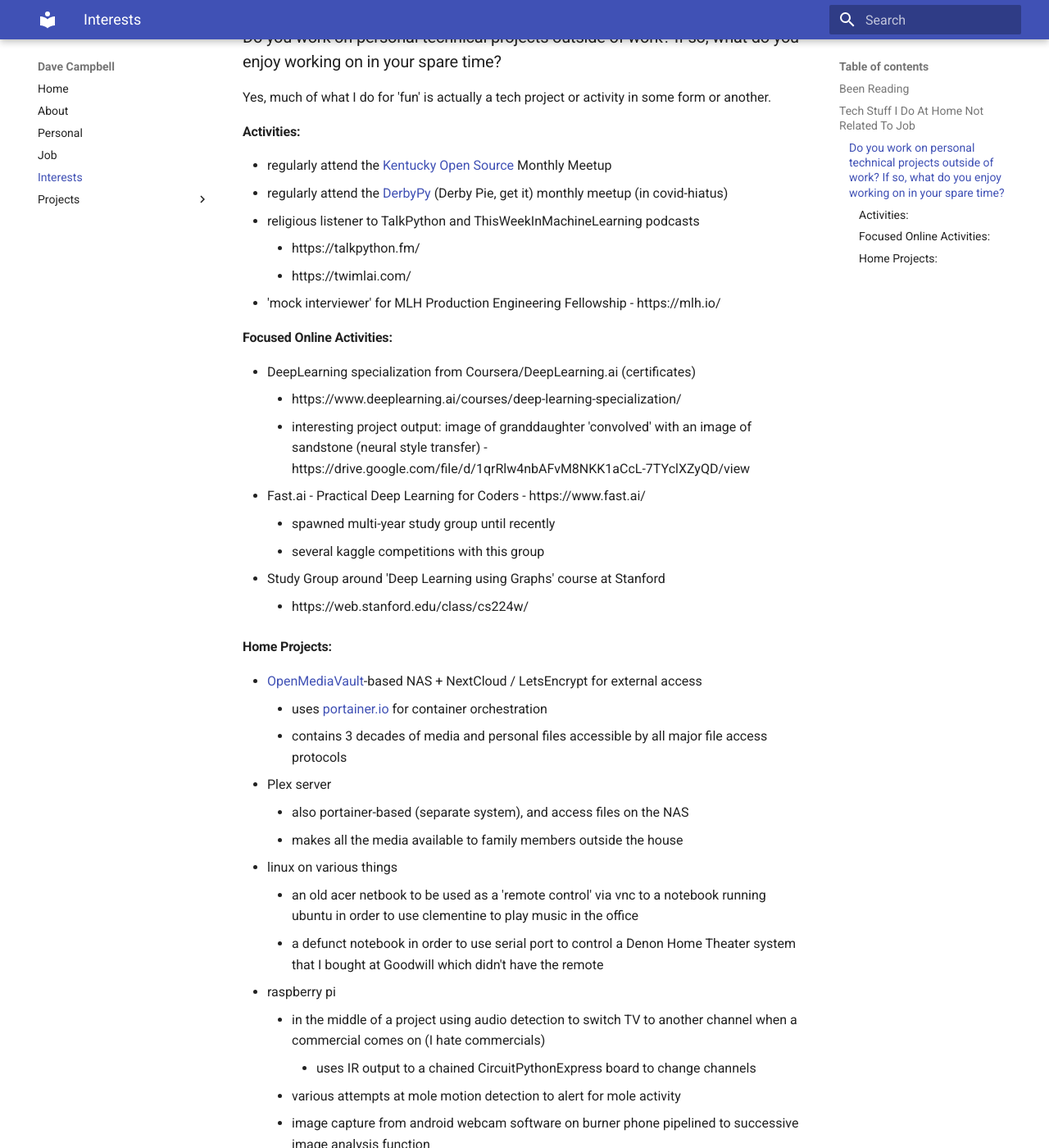
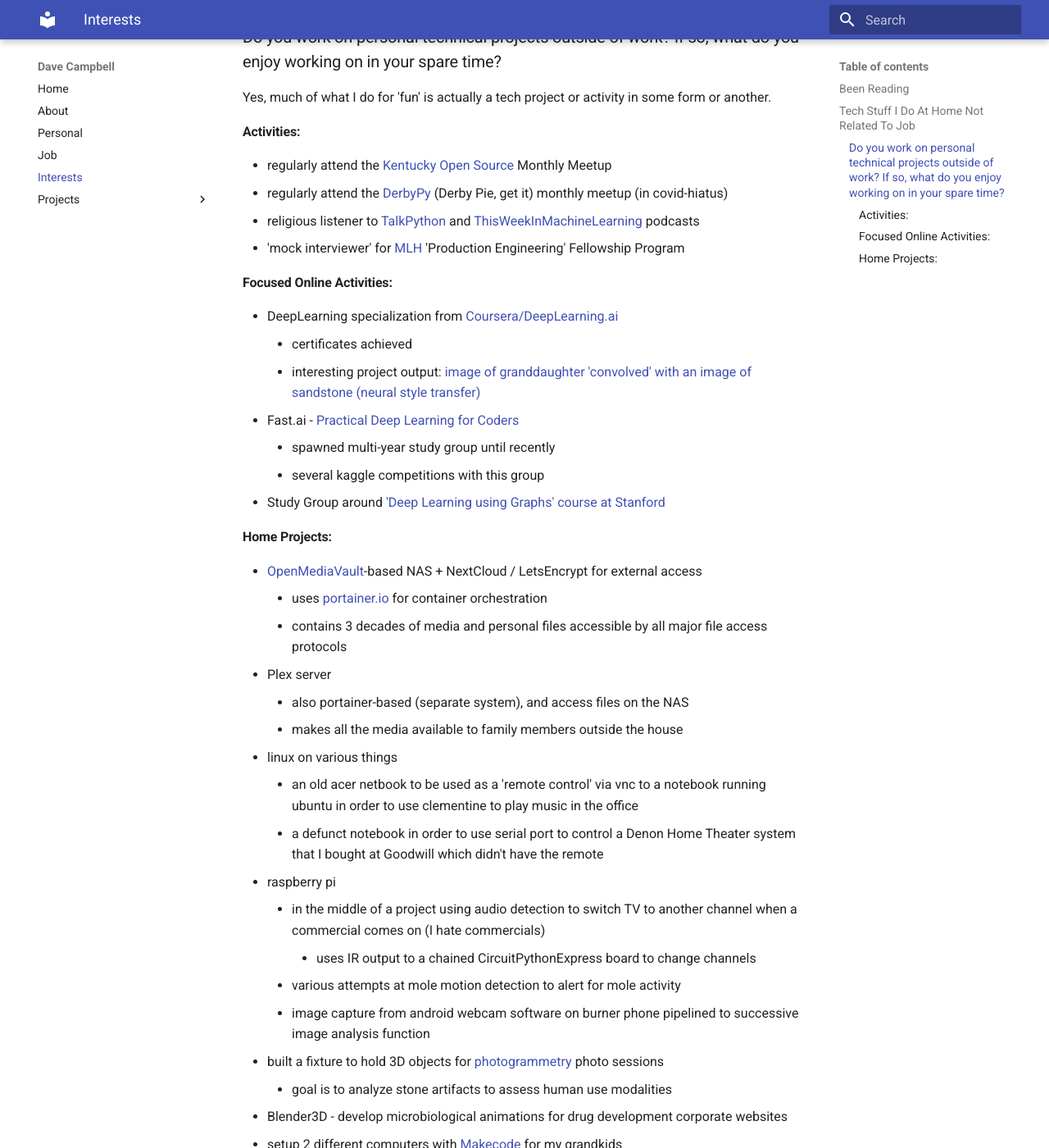
Before and after one commit to davecampbell/davecampbell.github.io, an MkDocs documentation site: the page built from docs/interests.md, in a window 1280 px wide and 1400 px high, scrolled down 533 px. Shown: the whole window at 82% size. Built offline with MkDocs 1.6.1 and Material for MkDocs 9.7.7, drawn with Linux system fonts in a browser that asks for light colours; some of the changed text lies outside the part shown.

Commit message:
better markdown linking for links

```diff
--- a/docs/interests.md
+++ b/docs/interests.md
@@ -20,20 +20,17 @@ Yes, much of what I do for 'fun' is actually a tech project or activity in some
 ####Activities:
 - regularly attend the [Kentucky Open Source](https://kyoss.dev/) Monthly Meetup
 - regularly attend the [DerbyPy](https://www.meetup.com/derbypy/) (Derby Pie, get it) monthly meetup (in covid-hiatus)
-- religious listener to TalkPython and ThisWeekInMachineLearning podcasts
-    - https://talkpython.fm/
-    - https://twimlai.com/
-- 'mock interviewer' for MLH Production Engineering Fellowship - https://mlh.io/
+- religious listener to [TalkPython](https://talkpython.fm/) and [ThisWeekInMachineLearning](https://twimlai.com/) podcasts
+- 'mock interviewer' for [MLH](https://mlh.io/) 'Production Engineering' Fellowship Program
 
 ####Focused Online Activities:
-- DeepLearning specialization from Coursera/DeepLearning.ai (certificates)
-    - https://www.deeplearning.ai/courses/deep-learning-specialization/
-    - interesting project output: image of granddaughter 'convolved' with an image of sandstone (neural style transfer) - https://drive.google.com/file/d/1qrRlw4nbAFvM8NKK1aCcL-7TYclXZyQD/view
-- Fast.ai - Practical Deep Learning for Coders - https://www.fast.ai/
+- DeepLearning specialization from [Coursera/DeepLearning.ai](https://www.deeplearning.ai/courses/deep-learning-specialization/)
+    - certificates achieved
+    - interesting project output: [image of granddaughter 'convolved' with an image of sandstone (neural style transfer)](https://drive.google.com/file/d/1qrRlw4nbAFvM8NKK1aCcL-7TYclXZyQD/view)
+- Fast.ai - [Practical Deep Learning for Coders](https://www.fast.ai/)
     - spawned multi-year study group until recently
     - several kaggle competitions with this group
-- Study Group around 'Deep Learning using Graphs' course at Stanford
-    - https://web.stanford.edu/class/cs224w/
+- Study Group around ['Deep Learning using Graphs' course at Stanford](https://web.stanford.edu/class/cs224w/)
 
 ####Home Projects:
 - [OpenMediaVault](https://www.openmediavault.org/)-based NAS + NextCloud / LetsEncrypt for external access
@@ -57,4 +54,4 @@ Yes, much of what I do for 'fun' is actually a tech project or activity in some
 - whacked on AWS Deepracer for a time as part of an activity with our [local hackerspace](https://lvl1.org)
 - mess with domains (about 30) and hosting for various ideas
     - blog aggregation is fun ([louisvilleblogs](https://louisvilleblogs.com), [foodwatcher](https://foodwatcher.com), [bourbonsphere](https://bourbonsphere.com))
-- personal website using MkDocs, github.io, and github actions - https://daveccampbell.com/
+- personal website using MkDocs, github.io, and github actions - [https://daveccampbell.com/](https://daveccampbell.com/)
```
